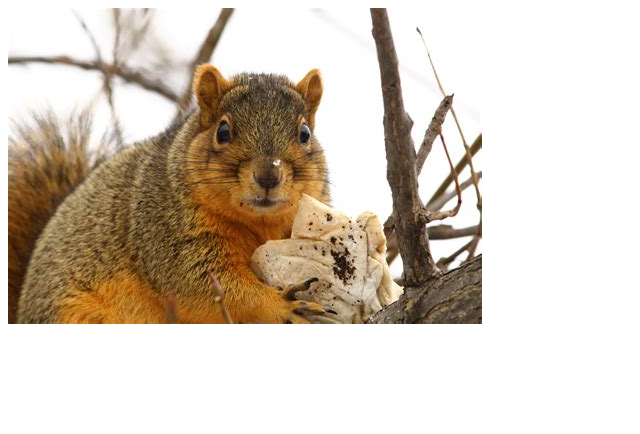
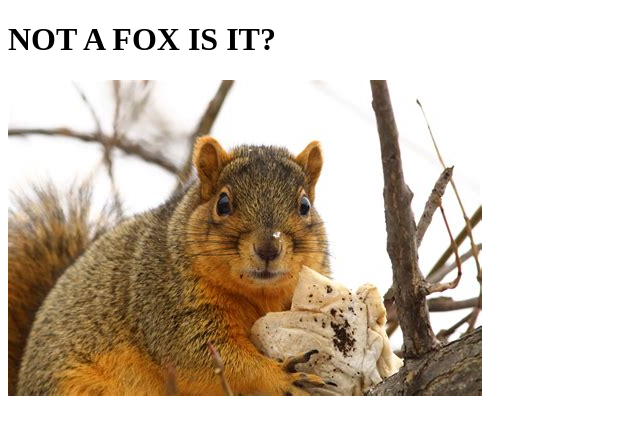
Before and after one commit to sbcsbc/MDN, a plain HTML site: page index.html in a window 1280 px wide. Shown: the whole page, without its empty margins (0-640 px from the left). Drawn offline with Linux system fonts and the light colour scheme.

Commit message:
allthechanges

```diff
--- a/index.html
+++ b/index.html
@@ -5,6 +5,7 @@
     <title>Mozilla 🔥🦊</title>
   </head>
   <body>
+      <h1>NOT A FOX IS IT?</h1>
     <img src="images/notafox.jpeg" alt="My test image">
   </body>
 </html>
--- /dev/null
+++ b/scripts/app.js
@@ -0,0 +1,2 @@
+//line 1
+//line2
--- /dev/null
+++ b/styles/styles.css
@@ -0,0 +1 @@
+//linefirst
```
